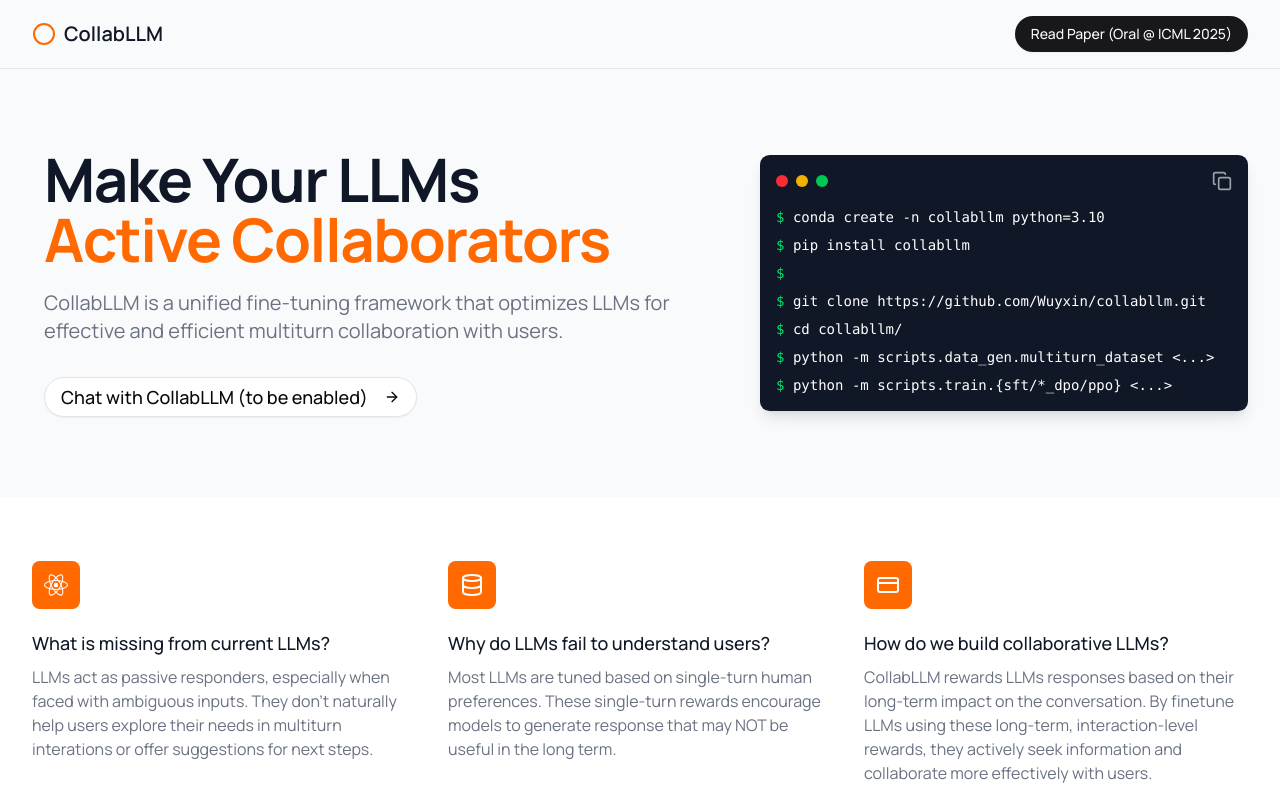
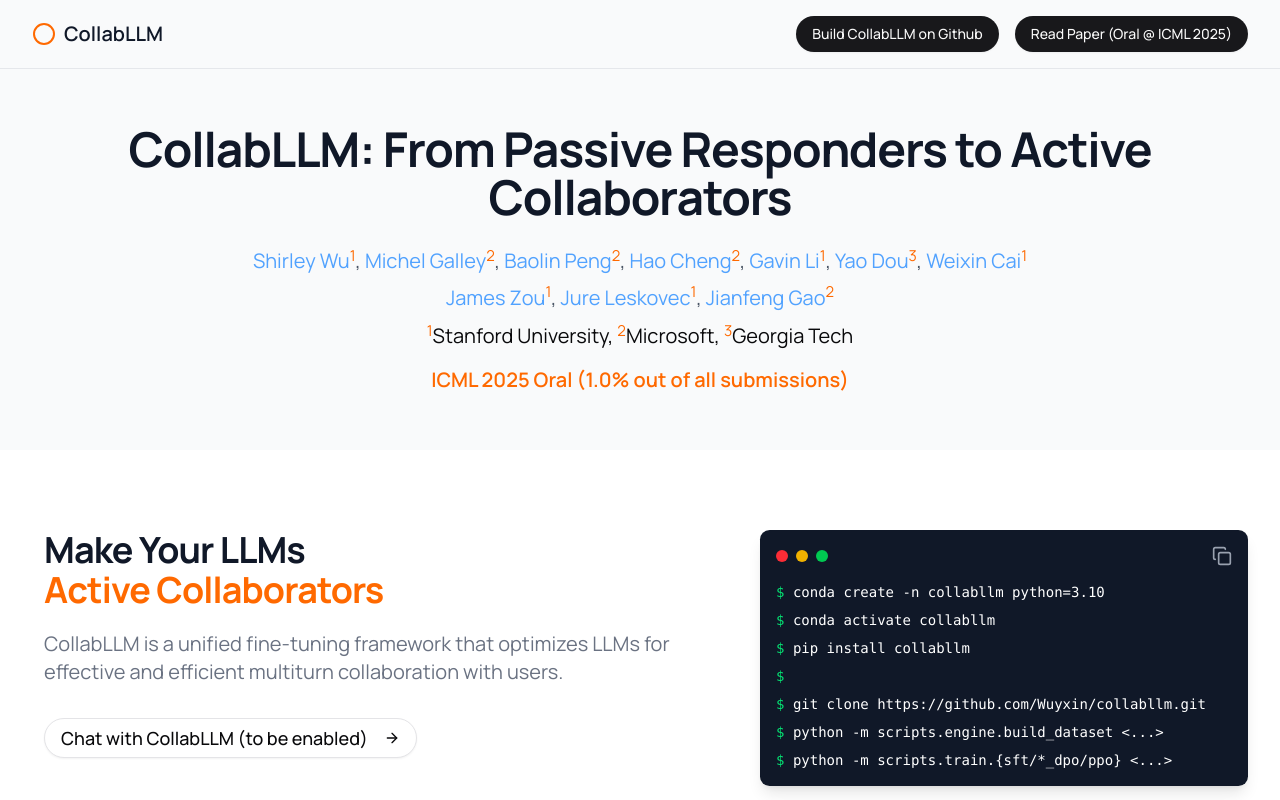
Before and after one commit to Wuyxin/collabllm, a Next.js app: page / in a window 1280 px wide. Shown: the top 800 px of the page. Built offline with nearby package versions, Linux system fonts and the light colour scheme.

Commit message:
add author info

```diff
--- a/app/(dashboard)/layout.tsx
+++ b/app/(dashboard)/layout.tsx
@@ -34,6 +34,9 @@
       >
       </Link>
       <Button asChild className="rounded-full">
+        <Link href="https://github.com/Wuyxin/collabllm">Build CollabLLM on Github</Link>
+      </Button>
+      <Button asChild className="rounded-full">
         <Link href="https://cs.stanford.edu/~shirwu/files/collabllm_v1.pdf">Read Paper (Oral @ ICML 2025)</Link>
       </Button>
     </>
--- a/app/(dashboard)/page.tsx
+++ b/app/(dashboard)/page.tsx
@@ -5,14 +5,50 @@
 export default function HomePage() {
   return (
     <main>
-      <section className="py-20">
+      <section className="py-14">
+        <div className="max-w-7xl mx-auto px-4 sm:px-6 lg:px-8">
+          {/* Paper Title and Authors Section */}
+          <div className="text-center">
+            <h1 className="text-4xl font-bold text-gray-900 tracking-tight sm:text-5xl mb-6">
+              CollabLLM: From Passive Responders to Active Collaborators
+            </h1>
+
+            <div className="text-xl text-gray-600 mb-2 max-w-5xl mx-auto leading-relaxed">
+              <div className="mb-1">
+                <a href="https://cs.stanford.edu/~shirwu/" className="text-blue-400 hover:text-blue-400 transition-colors">Shirley Wu</a><sup className="text-orange-500">1</sup>,{' '}
+                <a href="https://www.microsoft.com/en-us/research/people/mgalley/" className="text-blue-400 hover:text-blue-400 transition-colors">Michel Galley</a><sup className="text-orange-500">2</sup>,{' '}
+                <a href="https://www.microsoft.com/en-us/research/people/baolinpeng/" className="text-blue-400 hover:text-blue-400 transition-colors">Baolin Peng</a><sup className="text-orange-500">2</sup>,{' '}
+                <a href="https://sites.google.com/site/hcheng2site" className="text-blue-400 hover:text-blue-400 transition-colors">Hao Cheng</a><sup className="text-orange-500">2</sup>,{' '}
+                <a href="https://scholar.google.com/citations?user=jJglcU8AAAAJ&hl=en" className="text-blue-400 hover:text-blue-400 transition-colors">Gavin Li</a><sup className="text-orange-500">1</sup>,{' '}
+                <a href="https://yao-dou.github.io/" className="text-blue-400 hover:text-blue-400 transition-colors">Yao Dou</a><sup className="text-orange-500">3</sup>,{' '}
+                <a href="https://www.linkedin.com/in/wilsoncai" className="text-blue-400 hover:text-blue-400 transition-colors">Weixin Cai</a><sup className="text-orange-500">1</sup>
+              </div>
+              <div>
+                <a href="https://www.james-zou.com/" className="text-blue-400 hover:text-blue-400 transition-colors">James Zou</a><sup className="text-orange-500">1</sup>,{' '}
+                <a href="https://cs.stanford.edu/people/jure/" className="text-blue-400 hover:text-blue-400 transition-colors">Jure Leskovec</a><sup className="text-orange-500">1</sup>,{' '}
+                <a href="https://www.microsoft.com/en-us/research/people/jfgao/" className="text-blue-400 hover:text-blue-400 transition-colors">Jianfeng Gao</a><sup className="text-orange-500">2</sup>
+              </div>
+            </div>
+
+            <div className="text-xl text-black-500 mb-4">
+              <sup className="text-orange-500">1</sup>Stanford University, <sup className="text-orange-500">2</sup>Microsoft, <sup className="text-orange-500">3</sup>Georgia Tech
+            </div>
+
+            <div className="text-xl font-semibold">
+              <span className="text-orange-500">ICML 2025 Oral (1.0% out of all submissions)</span>
+            </div>
+          </div>
+        </div>
+      </section>
+
+      <section className="py-20  bg-white">
         <div className="max-w-7xl mx-auto px-4 sm:px-6 lg:px-8">
           <div className="lg:grid lg:grid-cols-12 lg:gap-8">
             <div className="sm:text-center md:max-w-2xl md:mx-auto lg:col-span-7 lg:text-left">
-              <h1 className="text-4xl font-bold text-gray-900 tracking-tight sm:text-5xl md:text-6xl">
+              <h2 className="text-3xl font-bold text-gray-900 tracking-tight sm:text-4xl mb-4">
                 Make Your LLMs
                 <span className="block text-orange-500">Active Collaborators</span>
-              </h1>
+              </h2>
               <p className="mt-3 text-base text-gray-500 sm:mt-5 sm:text-xl lg:text-lg xl:text-xl">
               CollabLLM is a unified fine-tuning framework that optimizes LLMs for
               effective and efficient multiturn collaboration with users.
@@ -40,7 +76,7 @@
         </div>
       </section>
 
-      <section className="py-16 bg-white w-full">
+      <section className="py-16 bg-gray-50 w-full">
         <div className="max-w-7xl mx-auto px-4 sm:px-6 lg:px-8">
           <div className="lg:grid lg:grid-cols-3 lg:gap-8">
             <div>
@@ -93,7 +129,7 @@
         </div>
       </section>
 
-      <section className="py-16 bg-gray-50">
+      <section className="py-16 bg-white">
         <div className="max-w-7xl mx-auto px-4 sm:px-6 lg:px-8">
           <div className="lg:grid lg:grid-cols-2 lg:gap-8 lg:items-center">
             <div>
--- a/app/(dashboard)/terminal.tsx
+++ b/app/(dashboard)/terminal.tsx
@@ -8,11 +8,11 @@
   const [copied, setCopied] = useState(false);
   const terminalSteps = [
     'conda create -n collabllm python=3.10',
+    'conda activate collabllm',
     'pip install collabllm',
     '',
     'git clone https://github.com/Wuyxin/collabllm.git',
-    'cd collabllm/',
-    'python -m scripts.data_gen.multiturn_dataset <...>',
+    'python -m scripts.engine.build_dataset <...>',
     'python -m scripts.train.{sft/*_dpo/ppo} <...>',
   ];
 
```
